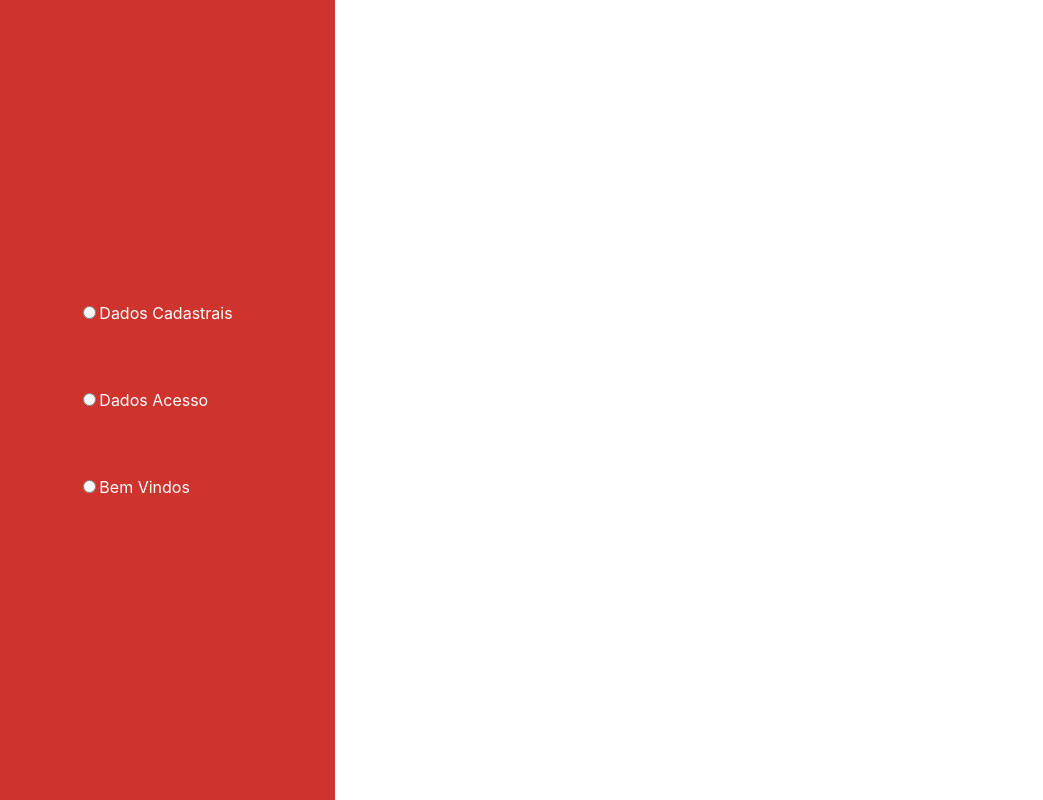
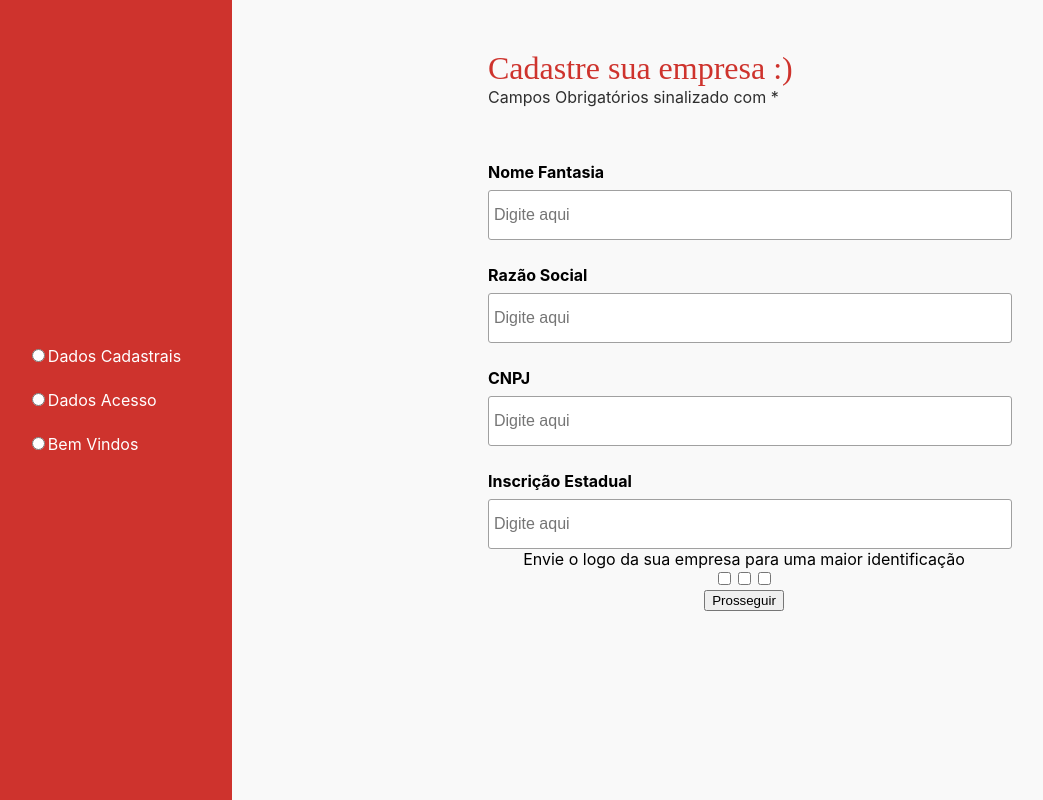
Before and after one commit to StartFuture/onboarding-me-rh-front, a React (Create React App) app: page /forms-company in a window 1280 px wide. Shown: the whole page, without its empty margins (24-1067 px from the left). Built offline with nearby package versions, Linux system fonts and the light colour scheme.

Commit message:
Criação stilo Css da company-form

```diff
--- a/src/AppRoutes.jsx
+++ b/src/AppRoutes.jsx
@@ -1,12 +1,12 @@
 import { BrowserRouter, Routes, Route } from "react-router-dom";
 import FormsCompany from "./pages/FormsCompany";
+
 
 const AppRoutes = () => {
   return (
     <BrowserRouter>
       <Routes>
         <Route path="/forms-company" element={<FormsCompany/>} />
-
       </Routes>
     </BrowserRouter>
   );
--- /dev/null
+++ b/src/components/TimeLine/index.jsx
@@ -0,0 +1,23 @@
+import "./style.css"
+const TimeLine = () =>{
+  return(
+    <div className="timeline">
+    <div className="divinput">
+    <label >
+    <input type="radio" />
+      Dados Cadastrais
+    </label>
+    <label >
+    <input type="radio" />
+      Dados Acesso
+    </label>
+    <label >
+    <input type="radio" />
+      Bem Vindos
+    </label>
+    </div>
+  </div>
+  );
+};
+
+export default TimeLine
--- /dev/null
+++ b/src/components/TimeLine/style.css
@@ -0,0 +1,34 @@
+body {
+  margin: 0;
+  padding: 0;
+  box-sizing: border-box;
+}
+/* label {
+  background: #ce332d;
+  width: Fixed (359px);
+  height: Fixed (1, 200px);
+  padding: 400px 24px 72px 24px;
+  justify-content: space-between;
+} */
+/* label{
+  border: 1px solid red;
+display: flex;
+width: 300px;
+} */
+.timeline{
+  width:20%;
+  background:#ce332d ;
+  height: 100vh;
+  justify-content: center;
+  display: flex;
+  flex-direction: column;
+  align-items: center;
+  position: fixed;
+}
+
+.divinput{
+  display: flex;
+  flex-direction: column;
+  gap: 24px;
+  color: white;
+}
--- a/src/pages/FormsCompany/assets/css/style.css
+++ b/src/pages/FormsCompany/assets/css/style.css
@@ -3,31 +3,54 @@ body {
   padding: 0;
   box-sizing: border-box;
 }
-/* label {
-  background: #ce332d;
-  width: Fixed (359px);
-  height: Fixed (1, 200px);
-  padding: 400px 24px 72px 24px;
-  justify-content: space-between;
-} */
-/* label{
-  border: 1px solid red;
-display: flex;
-width: 300px;
-} */
-.timeline{
-  width:359px;
-  background:#ce332d ;
+.conteudo {
+  display: flex;
+  flex-direction: row;
+}
+
+.form-container {
+  display: flex;
   height: 100vh;
-  justify-content: center;
-  display: flex;
+  width: 80%;
+  margin-left: 20%;
   flex-direction: column;
   align-items: center;
+  background: #f9f9f9;
 }
 
-.divinput{
-  display: flex;
-  flex-direction: column;
-  gap: 67px;
-  color: white;
+.title{
+  width: 50%;
+  margin: 50px 0px 30px;
 }
+
+.title h3 {
+  color: var(--primary, #ce332d);
+  margin: 0px;
+  font-family: Lexend Exa;
+  font-size: 32px;
+  font-style: normal;
+  font-weight: 300;
+  line-height: normal;
+
+}
+.title span{
+  color: var(--gray-100, #2E2E2E);
+  font-size: 16px;
+}
+
+.company-form{
+  width: 50%;
+}
+.company-form input{
+  font-size: 16px;
+width:100% ;
+border-radius: 3px;
+padding: 15px 5px;
+border-color: #A0A0A0;
+border-style: solid;
+border-width: 1px;
+}
+
+.company-form h4{
+  margin: 25px 0px 8px;
+}
--- /dev/null
+++ b/src/pages/FormsCompany/components/Form/index.jsx
@@ -0,0 +1,40 @@
+import "../../assets/css/style.css";
+const Form = () => {
+  return (
+    <div className="form-container">
+      <div class="title">
+        <h3>Cadastre sua empresa :) </h3>
+        <span>Campos Obrigatórios sinalizado com *</span>
+      </div>
+
+      <form className="company-form">
+        <h4>Nome Fantasia</h4>
+        <input type="text" placeholder="Digite aqui" />
+        <h4>Razão Social</h4>
+        <input type="text" placeholder="Digite aqui" />
+        <div className="cnpj-container">
+          <h4>CNPJ</h4>
+          <input type="text" placeholder="Digite aqui" />
+          <h4>Inscrição Estadual</h4>
+          <input type="text" placeholder="Digite aqui" />
+        </div>
+      </form>
+
+      <div class="send-soon">
+        <span>Envie o logo da sua empresa para uma maior identificação</span>
+      </div>
+
+      <div class="checkbox">
+        <input type="checkbox" />
+        <input type="checkbox" />
+        <input type="checkbox" />
+      </div>
+
+      <div class="button">
+        <button>Prosseguir</button>
+      </div>
+    </div>
+  );
+};
+
+export default Form;
--- a/src/pages/FormsCompany/index.jsx
+++ b/src/pages/FormsCompany/index.jsx
@@ -1,22 +1,15 @@
-import "./assets/css/style.css"
+import TimeLine from "../../components/TimeLine";
+import "./assets/css/style.css";
+import Form from "./components/Form";
+
 const FormsCompany = () => {
   return (
-  <div className="timeline">
-    <div className="divinput">
-    <label >
-    <input type="radio" />
-      Dados Cadastrais
-    </label>
-    <label >
-    <input type="radio" />
-      Dados Acesso
-    </label>
-    <label >
-    <input type="radio" />
-      Bem Vindos
-    </label>
-    </div>
-  </div>
+    <>
+      <div className="conteudo">
+        <TimeLine />
+        <Form/>
+      </div>
+    </>
   );
 };
 
```
